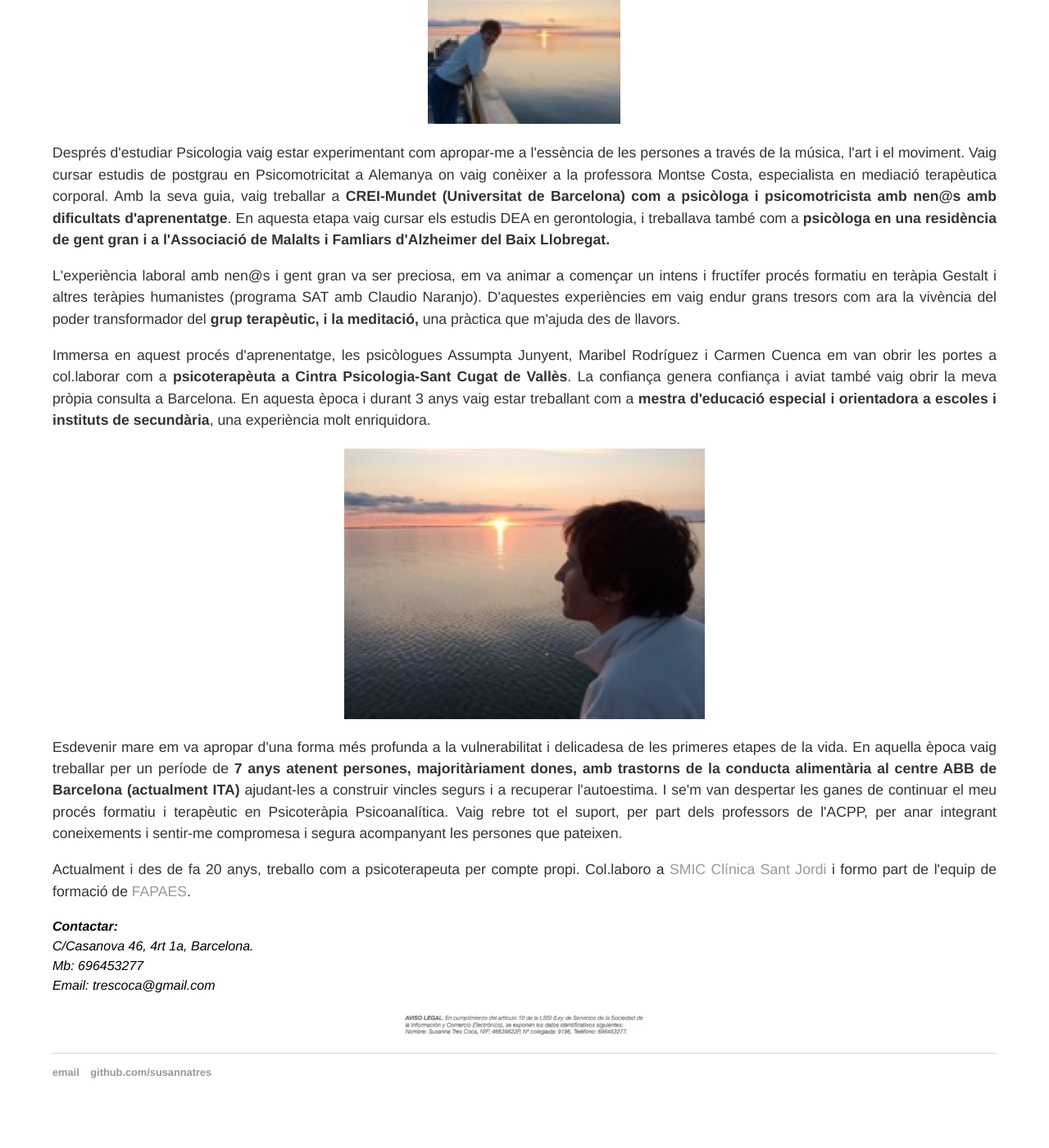
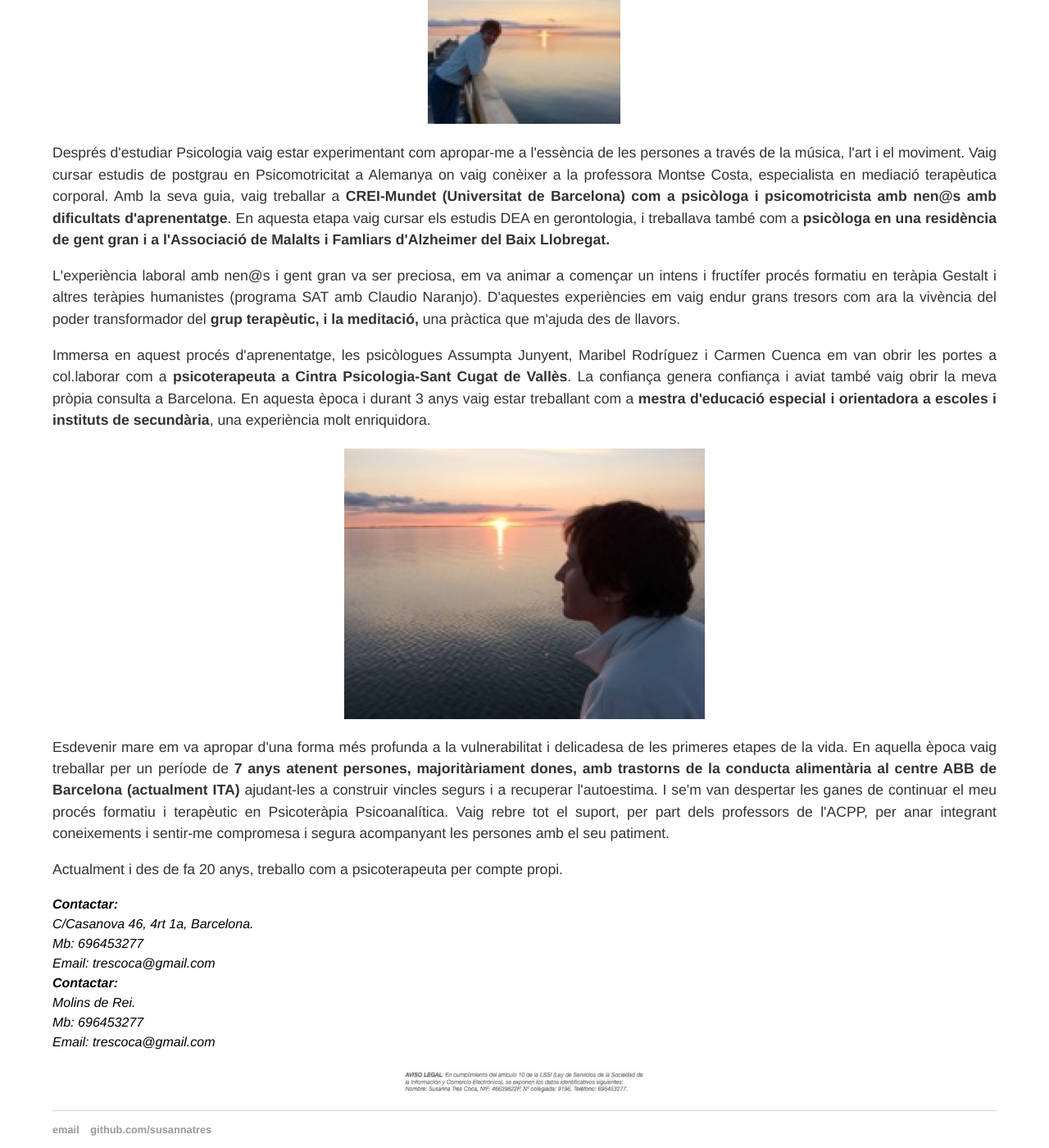
Before and after one commit to susannatres/susannatres.github.io, a Jekyll site: the page built from cv/index.html, in a window 1280 px wide and 1400 px high, scrolled down 820 px. Shown: the whole window at 82% size. Built offline with Jekyll 4.4.1, drawn with Linux system fonts in a browser that asks for light colours; before the commit the page ends 2150 px from its top, so only the background shows below that; some of the changed text lies outside the part shown.

Commit message:
nova direcció a Molins de Rei

```diff
--- a/cv/index.html
+++ b/cv/index.html
@@ -49,8 +49,8 @@ img {
     <li>Postgrau en Ter&agrave;pia Familiar al Centre Kine de Barcelona.</li>
     <li>Formaci&oacute; en Ter&agrave;pia Integrativa amb Richard Erskinne.</li>
     <li>M&agrave;ster de Perfeccionament en Psicoter&agrave;pia Psicoanal&iacute;tica a l'Universitat de Girona i l'ACPP.</li>
-    <li>Integrant de la llista TIP-COPC, de psic&ograve;legs disponibles per ser p&egrave;rits a jutjats.</li>
-    <li>Formaci&oacute; cont&iacute;nua en psicoter&agrave;pia, psicologia forense, psicologia en perspectiva de g&egrave;nere i ter&agrave;pia mediada per noves tecnologies.</li>
+    <li>EMDR nivell 1 i EMDR Europe Association.</li>
+    <li>Formaci&oacute; cont&iacute;nua en neuroci&egrave;ncies, psicologia del trauma, psicologia en perspectiva de g&egrave;nere i ter&agrave;pia mediada per noves tecnologies.</li>
 
 <p><img src="../images/CV1.png" height=20%/></p>
 
@@ -58,22 +58,15 @@ img {
 
 <p align="justify">L'experi&egrave;ncia laboral amb nen@s i gent gran va ser preciosa, em va animar a comen&ccedil;ar un intens i fruct&iacute;fer proc&eacute;s formatiu en ter&agrave;pia Gestalt i altres ter&agrave;pies humanistes (programa SAT amb Claudio Naranjo). D'aquestes experi&egrave;ncies em vaig endur grans tresors com ara la viv&egrave;ncia del poder transformador del <strong>grup terap&egrave;utic, i la meditaci&oacute;,</strong> una pr&agrave;ctica que m'ajuda des de llavors.</p>
 
- <p align="justify">Immersa en aquest proc&eacute;s d'aprenentatge, les psic&ograve;logues Assumpta Junyent, Maribel Rodr&iacute;guez i Carmen Cuenca em van obrir les portes a col.laborar com a <strong>psicoterap&egrave;uta a Cintra Psicologia-Sant Cugat de Vall&egrave;s</strong>. La confian&ccedil;a genera confian&ccedil;a i aviat també vaig obrir la meva pr&ograve;pia consulta a Barcelona. En aquesta &egrave;poca i durant 3 anys vaig estar treballant com a <strong>mestra d'educaci&oacute; especial i orientadora a escoles i instituts de secund&agrave;ria</strong>, una experi&egrave;ncia molt enriquidora.</p>
+ <p align="justify">Immersa en aquest proc&eacute;s d'aprenentatge, les psic&ograve;logues Assumpta Junyent, Maribel Rodr&iacute;guez i Carmen Cuenca em van obrir les portes a col.laborar com a <strong>psicoterapeuta a Cintra Psicologia-Sant Cugat de Vall&egrave;s</strong>. La confian&ccedil;a genera confian&ccedil;a i aviat també vaig obrir la meva pr&ograve;pia consulta a Barcelona. En aquesta &egrave;poca i durant 3 anys vaig estar treballant com a <strong>mestra d'educaci&oacute; especial i orientadora a escoles i instituts de secund&agrave;ria</strong>, una experi&egrave;ncia molt enriquidora.</p>
 
 
 <p><img src="../images/Cv3.png" height=30%/></p>
 
 
- <p><p align="justify">Esdevenir mare em va apropar d'una forma m&eacute;s profunda a la vulnerabilitat i delicadesa de les primeres etapes de la vida. En aquella &egrave;poca vaig treballar per un per&iacute;ode de <strong>7 anys atenent persones, majorit&agrave;riament dones, amb trastorns de la conducta aliment&agrave;ria  al centre ABB de Barcelona (actualment ITA)</strong> ajudant-les a construir vincles segurs i a recuperar l'autoestima. I se'm van despertar les ganes de continuar el meu proc&eacute;s formatiu i terap&egrave;utic en Psicoter&agrave;pia Psicoanal&iacute;tica. Vaig rebre tot el suport, per part dels professors de l'ACPP, per anar integrant coneixements i sentir-me  compromesa i segura acompanyant les persones que pateixen.</p>
+ <p><p align="justify">Esdevenir mare em va apropar d'una forma m&eacute;s profunda a la vulnerabilitat i delicadesa de les primeres etapes de la vida. En aquella &egrave;poca vaig treballar per un per&iacute;ode de <strong>7 anys atenent persones, majorit&agrave;riament dones, amb trastorns de la conducta aliment&agrave;ria  al centre ABB de Barcelona (actualment ITA)</strong> ajudant-les a construir vincles segurs i a recuperar l'autoestima. I se'm van despertar les ganes de continuar el meu proc&eacute;s formatiu i terap&egrave;utic en Psicoter&agrave;pia Psicoanal&iacute;tica. Vaig rebre tot el suport, per part dels professors de l'ACPP, per anar integrant coneixements i sentir-me  compromesa i segura acompanyant les persones amb el seu patiment.</p>
 
-<p align="justify">Actualment i des de fa 20 anys, treballo com a psicoterapeuta per compte propi. Col.laboro a
-    <a href="https://www.clinicasantjordi.com">SMIC Clínica Sant Jordi</a>
-    i formo part de l'equip de formaci&oacute; de <a href="http://fapaes.cat">FAPAES</a>.
-</p>
-
-
-
-
+<p align="justify">Actualment i des de fa 20 anys, treballo com a psicoterapeuta per compte propi.</p>
 
 <address>
 <strong>Contactar:</strong><br>
@@ -81,5 +74,13 @@ C/Casanova 46, 4rt 1a, Barcelona.<br>
 <span class="obfuscate">Mb: 696453277</span><br>
 <span class="obfuscate">Email: trescoca@gmail.com</span>
 </address>
+
+<address>
+<strong>Contactar:</strong><br>
+Molins de Rei.<br>
+<span class="obfuscate">Mb: 696453277</span><br>
+<span class="obfuscate">Email: trescoca@gmail.com</span>
+</address>
+
 <img src="../images/avis_legal.png" style="width:300px"/>
 </div>
```
Also changed, not shown: atencio/index.html (+9 -2 lines), index.html (+16 -5 lines), pubs/index.html (+7 -0 lines), xerrades/index.html (+10 -0 lines).
